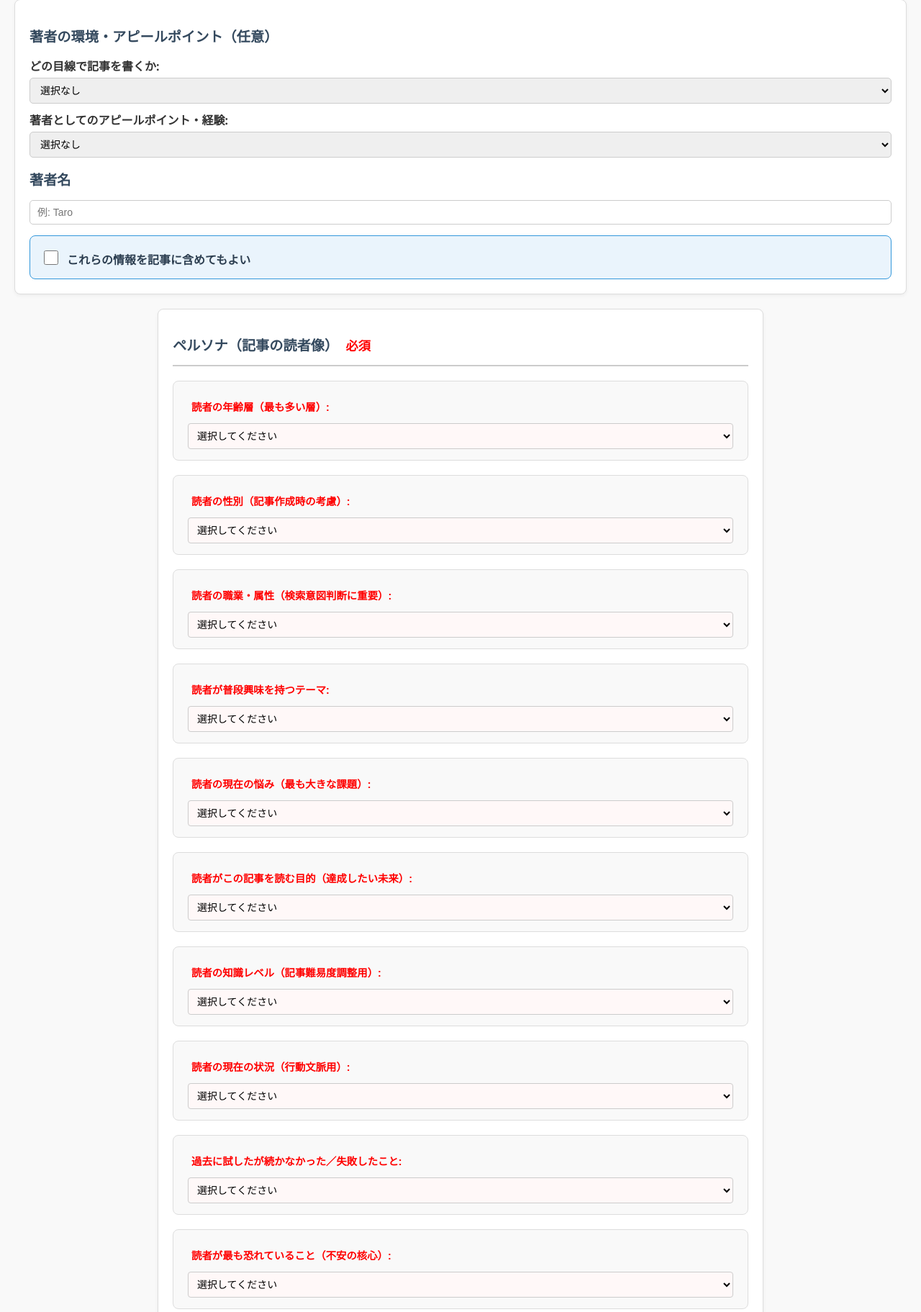
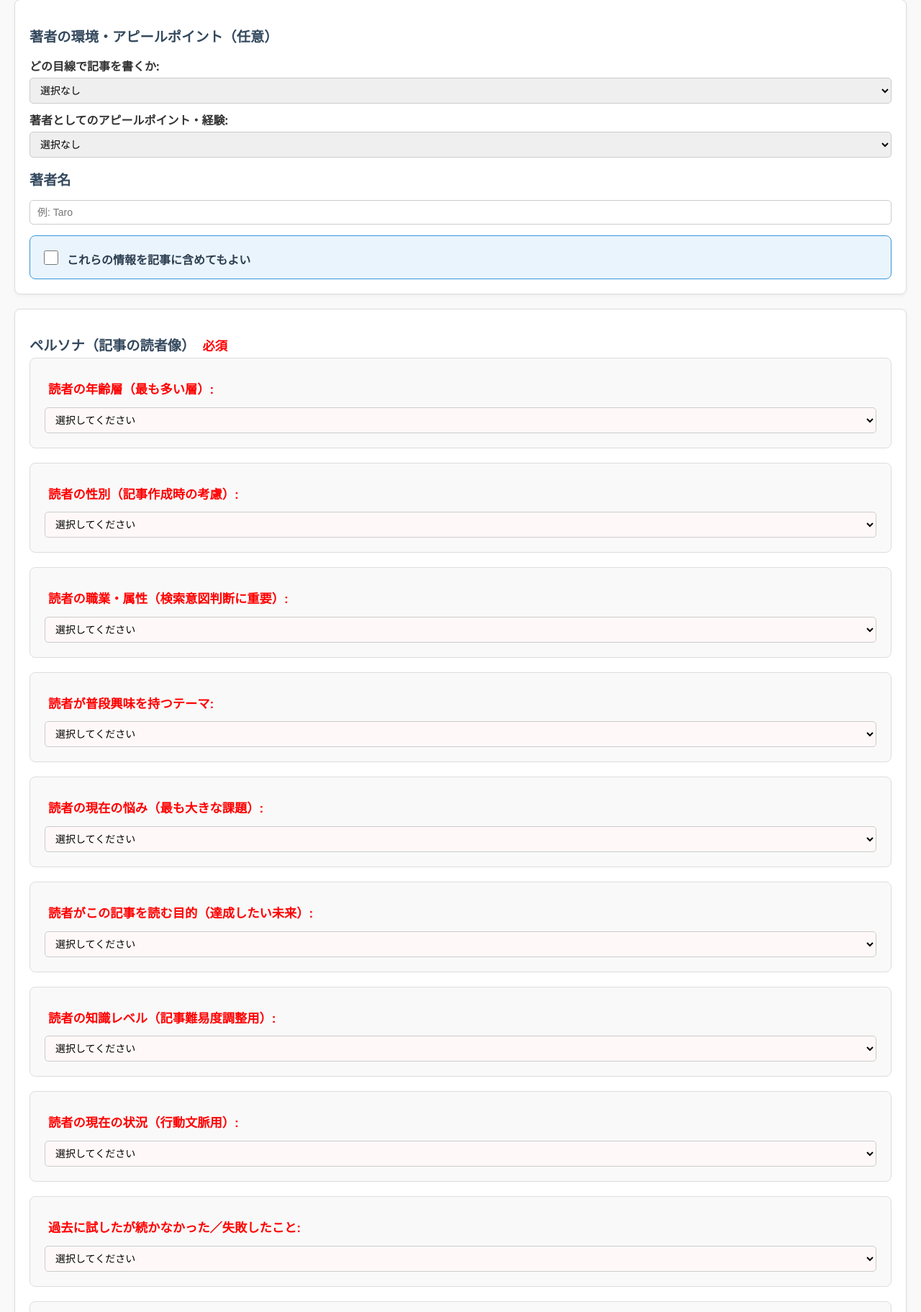
Before and after one commit to morisanyutakun-png/flask-render-app, a Flask app: page / in a window 1280 px wide. Shown: the part 118-1941 px from the top of the page at 72% size. Run offline with Flask 3, Linux system fonts and the light colour scheme.

Commit message:
初回コミット

```diff
--- a/static/style.css
+++ b/static/style.css
@@ -28,6 +28,8 @@
     padding: 20px;
     margin-bottom: 20px;
     box-shadow: 0 2px 5px rgba(0,0,0,0.05);
+    width: 100%;           /* 幅をブラウザに合わせる */
+    box-sizing: border-box;
 }
 
 /* ===== ラベル ===== */
@@ -141,7 +143,6 @@
     font-size: 14px;
 }
 
-
 /* チェックボックスを見やすくする */
 .checkbox-card {
     display: flex;
@@ -173,15 +174,43 @@
     box-shadow: 0 2px 5px rgba(0,0,0,0.1);
 }
 
+/* ===== ペルソナブロック ===== */
+.persona-block {
+    background-color: #f9f9f9;
+    padding: 20px;
+    border: 1px solid #ddd;
+    border-radius: 8px;
+
+    width: 100%;          /* 親コンテナいっぱい */
+    max-width: 1200px;    /* 他のカードと同じ最大幅 */
+    margin: 0 auto 20px auto; /* 上下余白20px、左右中央寄せ */
+    box-sizing: border-box;
+}
+
+.persona-block label {
+    font-weight: bold;
+}
+
+.persona-block select,
+.persona-block input,
+.persona-block textarea {
+    width: 100%;
+    padding: 8px 10px;
+    margin-top: 5px;
+    border-radius: 5px;
+    border: 1px solid #ccc;
+    font-size: 14px;
+    box-sizing: border-box;
+}
+
+.persona-block .hidden {
+    display: none;
+}
+
 /* ===== スマホ対応 ===== */
 @media (max-width: 768px) {
-    body {
-        padding: 10px;
-    }
-    .section {
+    .persona-block {
         padding: 15px;
-    }
-    button {
-        width: 100%;
+        margin: 0 0 20px 0;
     }
 }
--- a/templates/index.html
+++ b/templates/index.html
@@ -87,32 +87,10 @@
 
 
 <!-- ペルソナ -->
-<div class="section" style="padding: 20px; max-width: 800px; margin: auto; font-family: sans-serif; line-height: 1.6;">
-    <h2 style="border-bottom: 2px solid #ccc; padding-bottom: 10px;">ペルソナ（記事の読者像） <span class="required" style="color: red;">必須</span></h2>
+<div class="section" style="padding: 20px; margin: auto; font-family: sans-serif; line-height: 1.6;">
+    <h2 style="border-bottom: 2px solid #ccc; padding-bottom: 10px;">
+        ペルソナ（記事の読者像） <span class="required" style="color: red;">必須</span>
 
-    <style>
-        .persona-block {
-            background-color: #f9f9f9;
-            padding: 15px 20px;
-            border: 1px solid #ddd;
-            border-radius: 8px;
-            margin-top: 20px;
-        }
-        .persona-block label {
-            font-weight: bold;
-        }
-        .persona-block select,
-        .persona-block input {
-            width: 100%;
-            padding: 8px;
-            margin-top: 5px;
-            border-radius: 4px;
-            border: 1px solid #ccc;
-        }
-        .persona-block .hidden {
-            margin-top: 5px;
-        }
-    </style>
 
     <!-- 年齢 -->
     <div class="persona-block">
```
